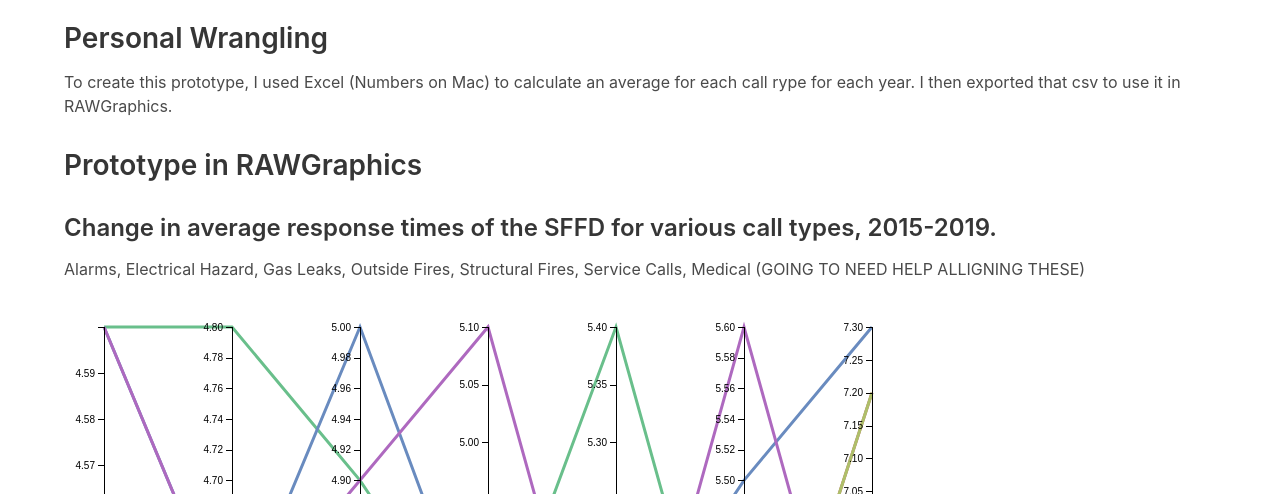
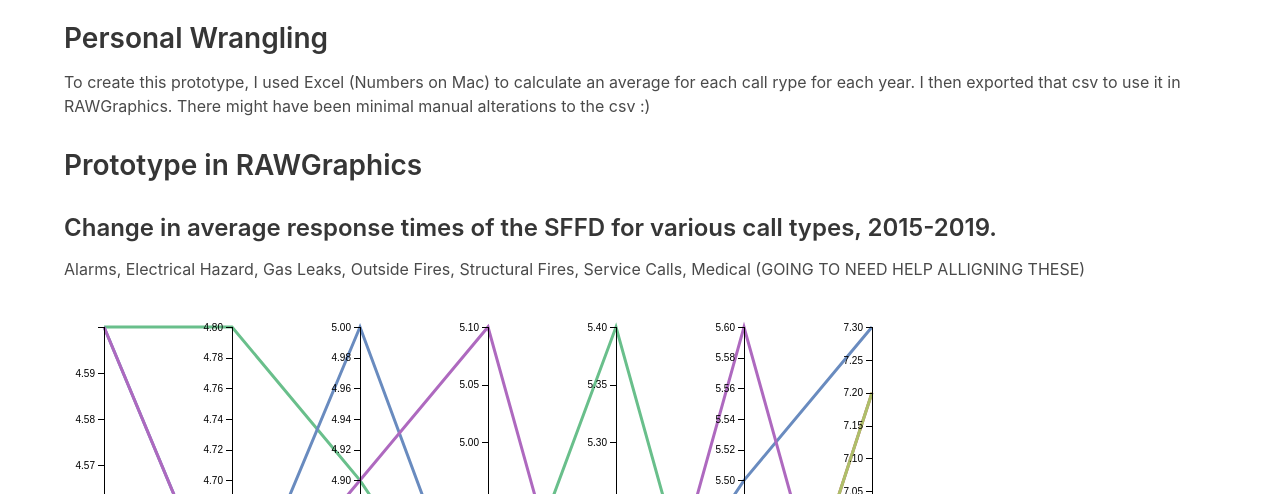
Before and after one commit to usf-cs360-spring2020/midterm-chinchillas, a plain HTML site: page ned.html in a window 1280 px wide. Shown: the part 306-800 px from the top of the page. Drawn offline with nearby package versions, Linux system fonts and the light colour scheme.

Commit message:
Small changes

```diff
--- a/ned.html
+++ b/ned.html
@@ -110,7 +110,7 @@
   <h1>Ned</h1>
 
   <h2>Personal Wrangling</h2>
-  <p>To create this prototype, I used Excel (Numbers on Mac) to calculate an average for each call rype for each year. I then exported that csv to use it in RAWGraphics.</p>
+  <p>To create this prototype, I used Excel (Numbers on Mac) to calculate an average for each call rype for each year. I then exported that csv to use it in RAWGraphics. There might have been minimal manual alterations to the csv :)</p>
 
   <h2>Prototype in RAWGraphics</h2>
   <h3>Change in average response times of the SFFD for various call types, 2015-2019.</h3>
```
